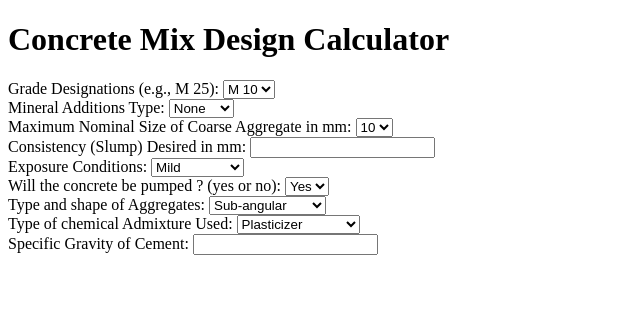
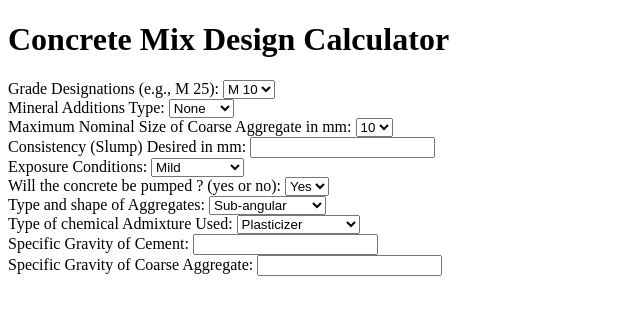
Before and after one commit to itsabdelmalek/concrete_mix_design_calculator, a Flask app: template templates/index.html in a window 1280 px wide. Shown: the top 315 px of the page, without its empty margins (0-640 px from the left). Run offline with Flask 3, Linux system fonts and the light colour scheme; the template is opened without the code that fills it, so the values that code supplies are empty.

Commit message:
added specifi gravity of coarse aggregate

```diff
--- a/templates/index.html
+++ b/templates/index.html
@@ -76,6 +76,8 @@
             <label for="sp_fly_ash">Specific Gravity of Fly Ash: </label>
             <input type="text" name="sp_fly_ash" id="sp_fly_ash"><br>
         </div>
+	<label for="sp_coarse_agg">Specific Gravity of Coarse Aggregate: </label>
+        <input type="text" name="sp_coarse_agg" required><br>
 
     </form>
 </body>
```
